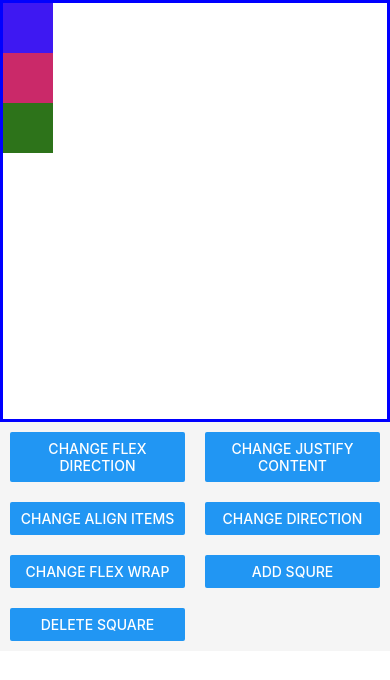
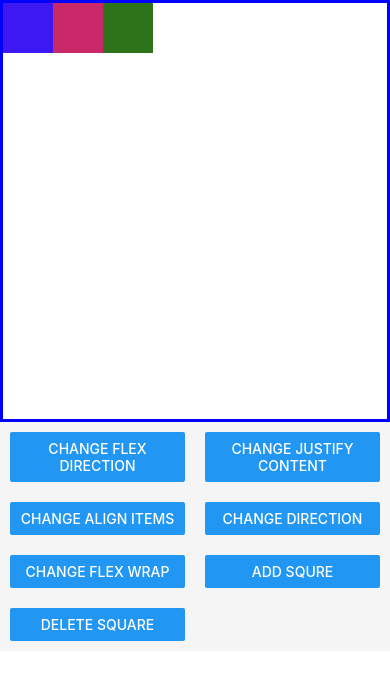
Before and after one commit to InKyungWoo/mobile, a React Native app: screen / in a window 390 px wide. Shown: the top 680 px of the page. Built offline with nearby package versions, Linux system fonts and the light colour scheme.

Commit message:
changeSetting

```diff
--- a/App.js
+++ b/App.js
@@ -6,11 +6,45 @@
 const App = () => {
 
   // initialize state and call setState to change
-  const flexDirections = ['row', 'row-reverse', 'column', 'column-reverse'];
+  const flexDirectionsArray = ['row', 'row-reverse', 'column', 'column-reverse'];
   // flexDirection 배치방향 (row는 가로로 column은 세로로, reverse는 거꾸로)
+  const justifyContents = [
+    'flex-start',
+    'flex-end',
+    'center',
+    'space-between',
+    'space-around',
+    'space-evenly',
+  ];
+  const alignItems = ['flex-start', 'flex-end', 'center', 'stretch', 'baseline'];
+  const wraps = ['nowrap', 'wrap', 'wrap-reverse'];
+  const directions = ['inherit', 'ltr', 'rtl'];
 
-  const [flexDirection, setFlexDirection] = useState(0);          // state 연결
-	// const [변경할 변수 이름, 변경하는 함수 이름] =useState(기본값);
+  // const [변경할 변수 이름, 변경하는 함수 이름] =useState(기본값);
+  const [flexDirectionIndex, setFlexDirection] = useState(0);          // state 연결
+  const [justifyContentIndex, setJustifyContent] = useState(0);
+  const [alignItemIndex, setAlignItem] = useState(0);
+  const [wrapIndex, setWrap] = useState(0);
+  const [directionIndex, setDirection] = useState(0);
+
+  const hookedStyles = {    // 훅스타일 정의
+    flexDirection: flexDirectionsArray[flexDirectionIndex],  // 원래는 row, column 등 들어가는데 이렇게 쓰면 바꿀 수 있음
+    justifyContent: justifyContents[justifyContentIndex],
+    alignItems: alignItems[alignItemIndex],
+    flexWrap: wraps[wrapIndex],
+    direction: directions[directionIndex]
+  }
+
+  const changeSetting = (value, options, setterfunction) => {  // 함수로 세팅값들 정의하고 밑에서 호출
+    var targetValue = 0;
+    if (value == options.length - 1) {
+      targetValue = 0;
+    } else {
+      targetValue = value + 1;
+    }
+    setterfunction(targetValue);
+    console.log(options[targetValue]);
+  };
 
   const Square = () => {
     const sqStyle = {
@@ -24,10 +58,10 @@
   const [squares, setSquares] = useState([Square(), Square(), Square()]);
 
 
-
+  // view에 훅스타일 추가
   return (<>
     <View style={{paddingTop:Constants.statusBarHeight}}></View>
-    <View style={[styles.container, styles.playingSpace]}>
+    <View style={[styles.container, styles.playingSpace, hookedStyles]}>
       {squares.map(elem => elem)}
     </View>
 
@@ -36,31 +70,31 @@
         <View style={[styles.buttonView]}>
           <Button
             title="CHANGE FLEX DIRECTION"
-            onPress={() => console.log("CHANGE FLEX DIRECTION")}
+            onPress={() => changeSetting(flexDirectionIndex, flexDirectionsArray, setFlexDirection)}
           />
         </View >
         <View style={[styles.buttonView]}>
           <Button
             title="CHANGE JUSTIFY CONTENT"
-            onPress={() => console.log("CHANGE JUSTIFY CONTENT")}
+            onPress={() => changeSetting(justifyContentIndex, justifyContents, setJustifyContent)}
           />
         </View>
         <View style={[styles.buttonView]}>
           <Button
             title="CHANGE ALIGN ITEMS"
-            onPress={() => console.log("CHANGE ALIGN ITEMS")}
+            onPress={() => changeSetting(alignItemIndex, alignItems, setAlignItem)}
           />
         </View>
         <View style={[styles.buttonView]}>
           <Button
           title="CHANGE DIRECTION"
-          onPress={() => console.log("CHANGE DIRECTION")}
+          onPress={() => changeSetting(directionIndex, directions, setDirection)}
           />
         </View>
         <View style={[styles.buttonView]}>
           <Button
           title="CHANGE FLEX WRAP"
-          onPress={() => console.log("CHANGE FLEX WRAP")}/>
+          onPress={() => changeSetting(wrapIndex, wraps, setWrap)}/>
         </View>
         <View style={[styles.buttonView]}>
           <Button
```
